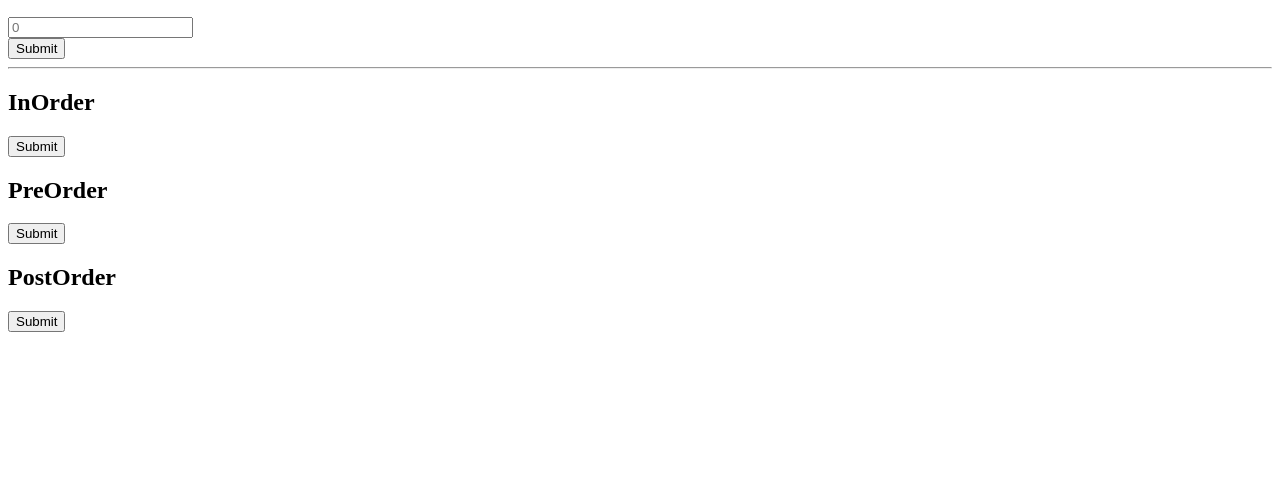
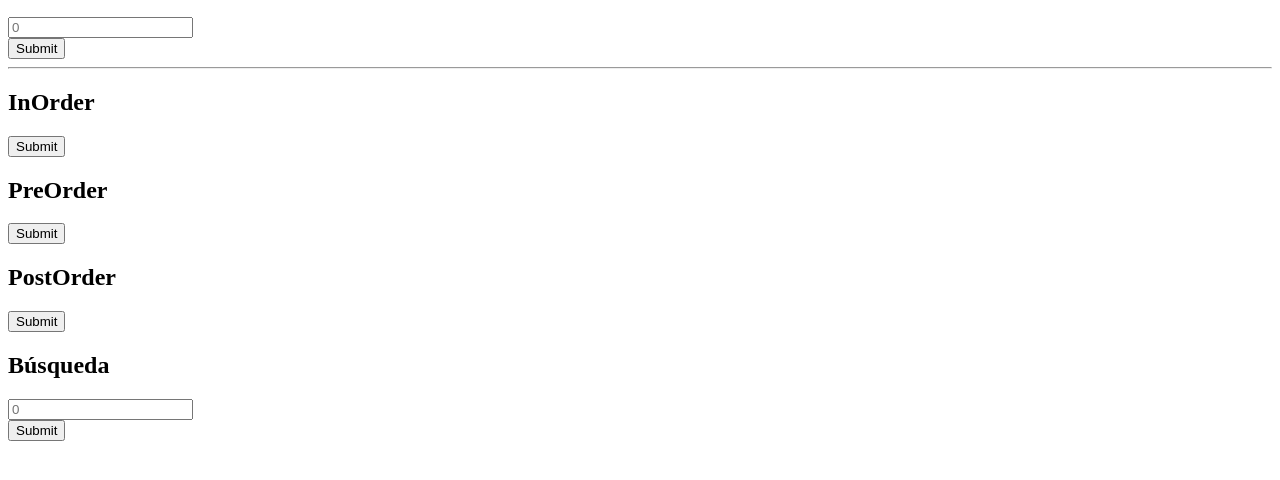
Before and after one commit to PavelMacias/school, a plain HTML site: page arboles-binarios/index.html in a window 1280 px wide. Shown: the part 110-590 px from the top of the page. Drawn offline with Linux system fonts and the light colour scheme.

Commit message:
Búsqueda
* Se agrego otra sección para búsqueda

```diff
--- a/arboles-binarios/index.html
+++ b/arboles-binarios/index.html
@@ -44,6 +44,14 @@
                 <div id="postorder"></div>
             </form>
         </article>
+        <article>
+            <h2>Búsqueda</h2>
+            <form id="form5" method="POST">
+                <input id="rNum" type="number" required placeholder="0"><br>
+                <input type="submit"><br>
+                <div id="num"></div>
+            </form>
+        </article>
     </section>
 
     <script src="index.js" type="module"></script>
```
